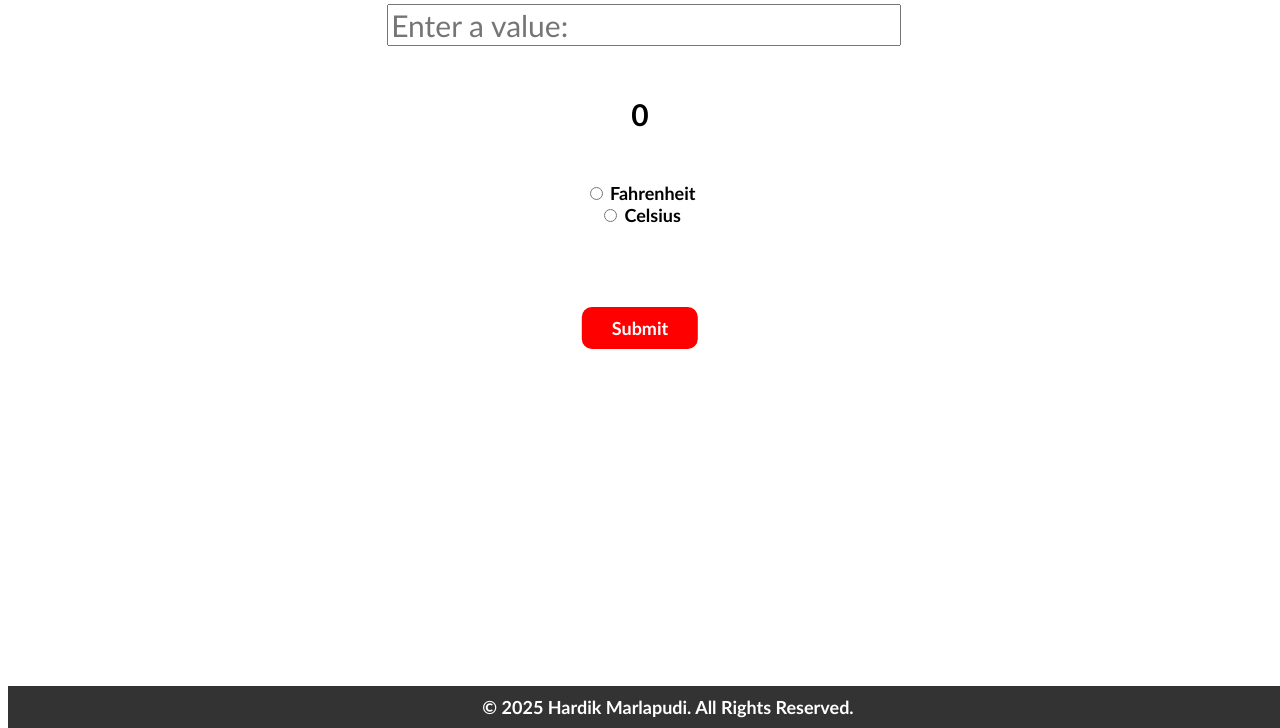
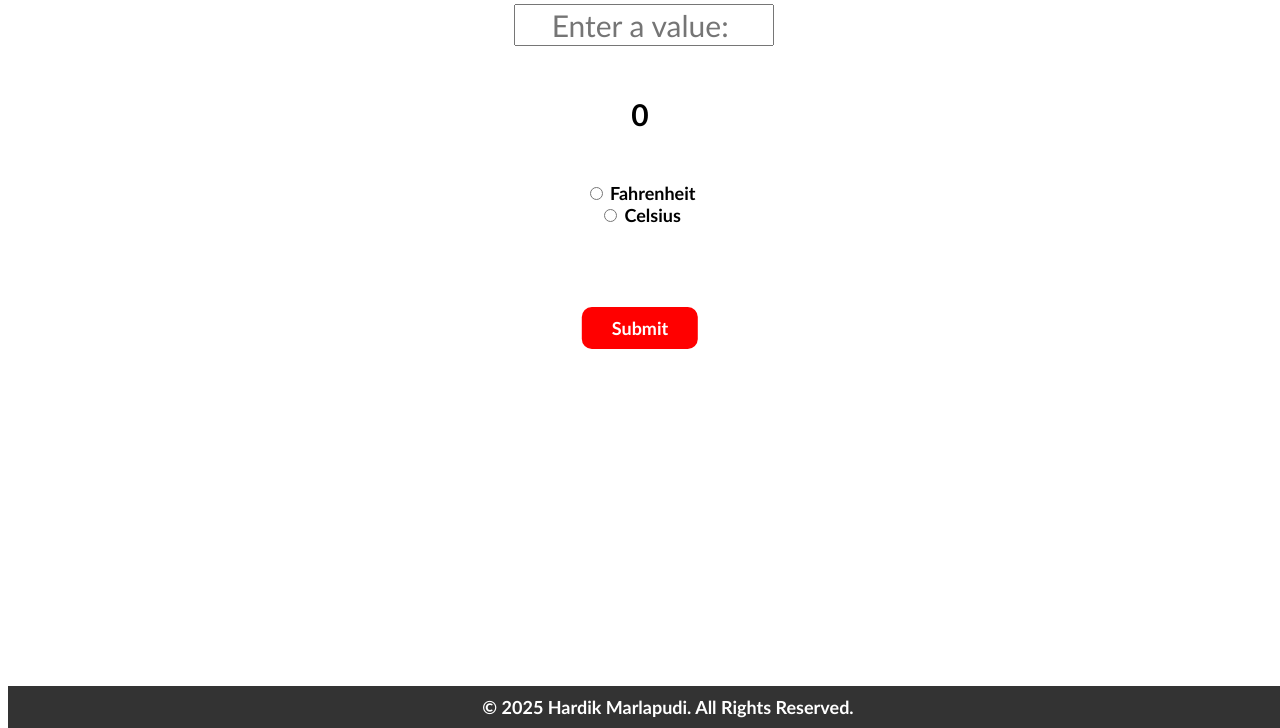
Before and after one commit to HardikMarlapudi/TemperatureConverter, a plain HTML site: page index.html in a window 1280 px wide. Shown: the part 72-800 px from the top of the page. Drawn offline with Linux system fonts and the light colour scheme.

Commit message:
fixed input value textbox

```diff
--- a/styles.css
+++ b/styles.css
@@ -8,9 +8,10 @@ h1 {
 #inputNum {
     display: flex;
     justify-content: center;
-    margin-inline: 30%;
-    width: 40%;
-    height: 30%;
+    text-align: center;
+    margin-inline: 40%;
+    width: 20%;
+    height: 20%;
     font-size: 30px;
     font-family:'Gill Sans', 'Gill Sans MT', Calibri, 'Trebuchet MS', sans-serif;
     border-radius: (0, 0%, 45%);
@@ -20,8 +21,8 @@ h1 {
 #tempInput {
     display: flex;
     font-size: 15px;
-    width: 20px;
-    height: 20px;
+    width: 20%;
+    height: 205;
     position: relative;
     justify-content: center;
     border: none;
```
